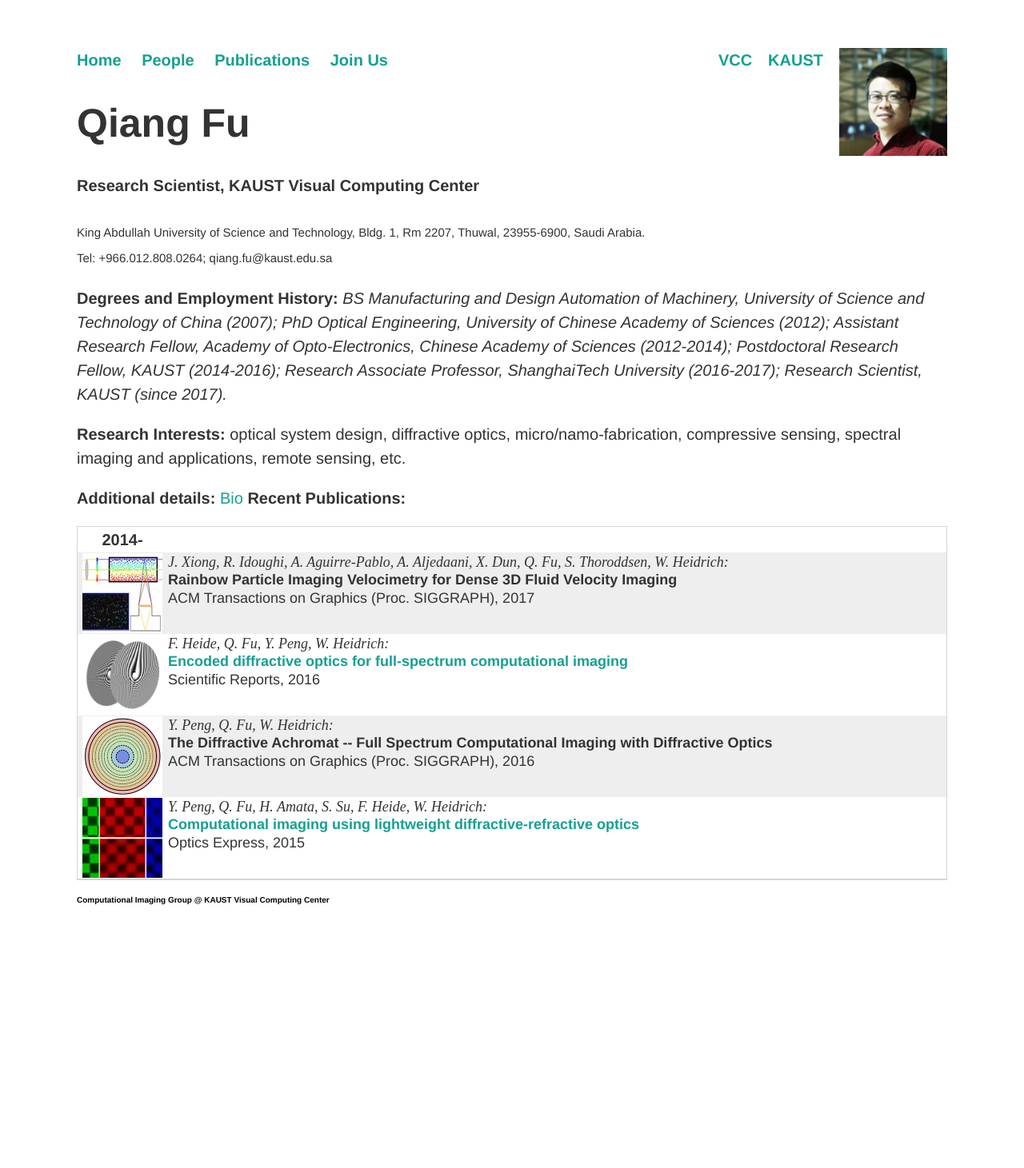
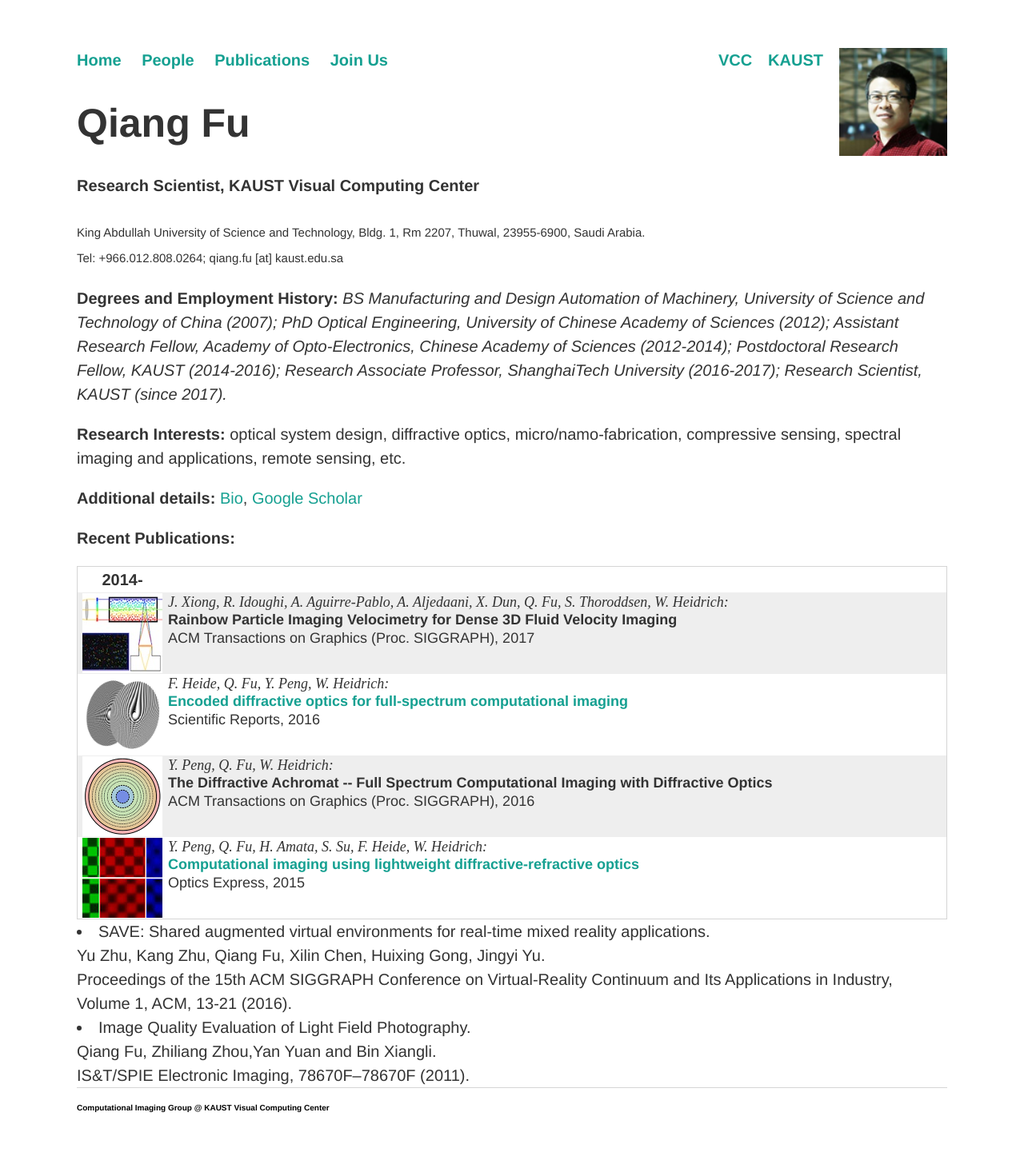
Before and after one commit to vccimaging/vccimaging.github.io, a Jekyll site: the page built from People/fuq/index.html, in a window 1280 px wide. Shown: the whole page at 80% size. Built offline with Jekyll 4.4.1, drawn with Linux system fonts in a browser that asks for light colours; before the commit the page ends 1201 px from its top, so only the background shows below that.

Commit message:
Publication
Add earlier publications.

```diff
--- a/People/fuq/index.html
+++ b/People/fuq/index.html
@@ -9,7 +9,7 @@ width: 135
 <h4>Research Scientist, KAUST Visual Computing Center</h4>
 
 <span style="font-size:75%;">King Abdullah University of Science and Technology, Bldg. 1, Rm 2207, Thuwal, 23955-6900, Saudi Arabia.<br>
-  Tel: +966.012.808.0264; qiang.fu@kaust.edu.sa</span><p>
+  Tel: +966.012.808.0264; qiang.fu [at] kaust.edu.sa</span><p>
 
 <b>Degrees and Employment History:</b>
 <em>BS Manufacturing and Design Automation of Machinery, University of Science and Technology of China (2007); PhD Optical Engineering, University of Chinese Academy of Sciences (2012); Assistant Research Fellow, Academy of Opto-Electronics, Chinese Academy of Sciences (2012-2014); Postdoctoral Research Fellow, KAUST (2014-2016); Research Associate Professor, ShanghaiTech University (2016-2017); Research Scientist, KAUST (since 2017).</em><p>
@@ -17,7 +17,15 @@ width: 135
   <b>Research Interests:</b> optical system design, diffractive optics, micro/namo-fabrication, compressive sensing, spectral imaging and applications, remote sensing, etc.<p>
 
   <b>Additional details:</b>
-   <a href=bio>Bio</a>
+   <a href=bio>Bio</a>, <a href="https://scholar.google.com/citations?user=qj1XZtEAAAAJ&hl=zh-CN">Google Scholar</a> <p>
 
  <b>Recent Publications: </b> <p>
   {% include publicationlist.html name="Q. Fu" minYear=2014 %}
+
+  <li> SAVE: Shared augmented virtual environments for real-time mixed reality applications.
+  <br>Yu Zhu, Kang Zhu, Qiang Fu, Xilin Chen, Huixing Gong, Jingyi Yu.
+  <br>Proceedings of the 15th ACM SIGGRAPH Conference on Virtual-Reality Continuum and Its Applications in Industry, Volume 1, ACM, 13-21 (2016).</li>
+
+  <li>Image Quality Evaluation of Light Field Photography.
+  <br>Qiang Fu, Zhiliang Zhou,Yan Yuan and Bin Xiangli.
+  <br>IS&T/SPIE Electronic Imaging, 78670F–78670F (2011).</li>
```
